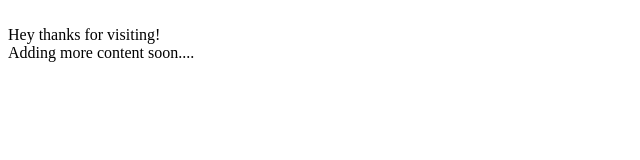
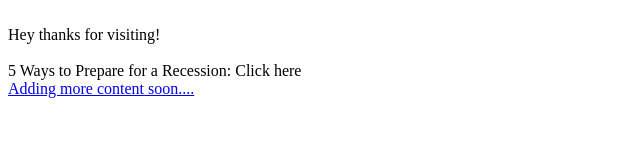
Before and after one commit to devalhoney103/devalhoney103.github.io, a plain HTML site: page index.html in a window 1280 px wide. Shown: the whole page, without its empty margins (0-640 px from the left). Drawn offline with Linux system fonts and the light colour scheme.

Commit message:
Update index.html

```diff
--- a/index.html
+++ b/index.html
@@ -1,2 +1,3 @@
 <BR> Hey thanks for visiting! </BR>
+<BR> 5 Ways to Prepare for a Recession: <a> Click here </a> <a href="https://www.equifax.com/personal/education/personal-finance/five-ways-to-prepare-for-a-recession/"> </BR>
 Adding more content soon....
```
